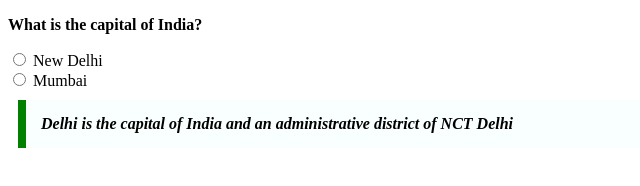
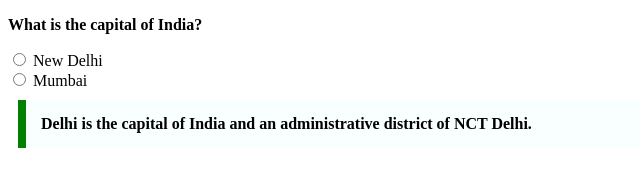
Before and after one commit to acciojob/trivia-preet-ki, a website: page main.html in a window 1280 px wide. Shown: the full height of the page, 0-640 px from the left. Drawn offline with Linux system fonts and the light colour scheme.

Commit message:
Update main.html

```diff
--- a/main.html
+++ b/main.html
@@ -15,7 +15,7 @@
     <label name="Mumbai">Mumbai</label>
 	<br>
 
-	<blockquote><cite href="https://en.wikipedia.org/wiki/New_Delhi"> Delhi is the capital of India and an administrative district of NCT Delhi</cite></blockquote>
+	<blockquote><cite><a href="https://en.wikipedia.org/wiki/New_Delhi"></a></cite> Delhi is the capital of India and an administrative district of NCT Delhi.</blockquote>
 
     <script type="text/javascript" src="./script.js">
 </script>
```
